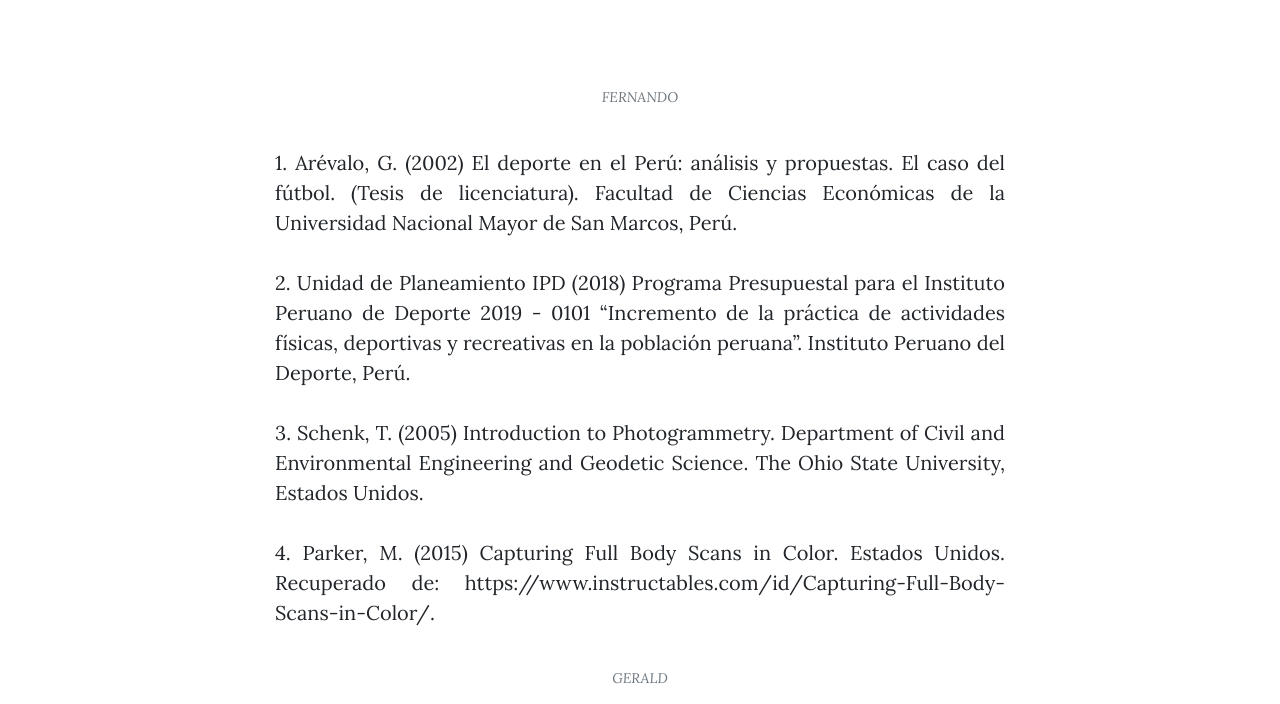
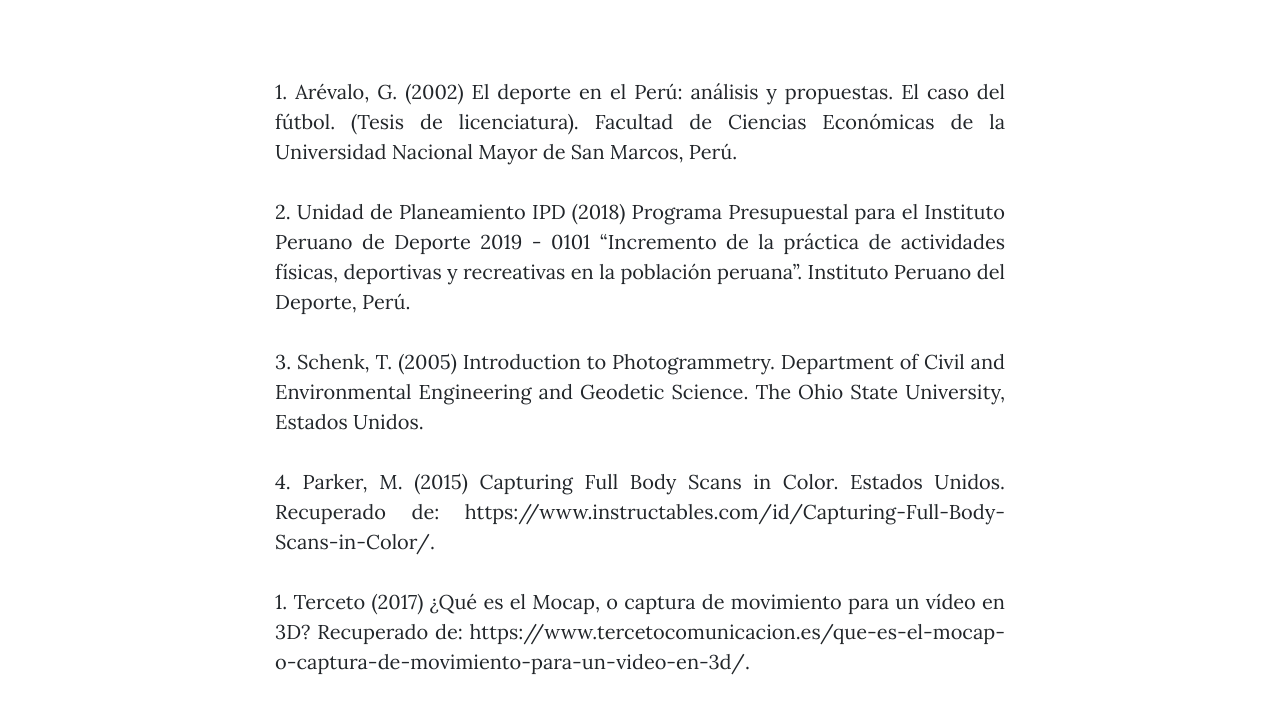
Before and after one commit to rhamsesreymundo/BIODISENO, a website: page bibliografia.html in a window 1280 px wide. Shown: the part 499-1203 px from the top of the page. Drawn offline with nearby package versions, Linux system fonts and the light colour scheme; files that its build step writes are made by us from their sources; files whose address does not match are found by name.

Commit message:
Update bibliografia.html

```diff
--- a/bibliografia.html
+++ b/bibliografia.html
@@ -58,16 +58,14 @@
 
 
 
-            <span class="caption text-muted">FERNANDO
-            </span>
+
 
             <p align="justify"> 1. Arévalo, G. (2002) El deporte en el Perú: análisis y propuestas. El caso del fútbol. (Tesis de licenciatura). Facultad de Ciencias Económicas de la Universidad Nacional Mayor de San Marcos, Perú. </p>
              <p align="justify"> 2. Unidad de Planeamiento IPD (2018) Programa Presupuestal para el Instituto Peruano de Deporte 2019 - 0101 “Incremento de la práctica de actividades físicas, deportivas y recreativas en la población peruana”. Instituto Peruano del Deporte, Perú.</p>
              <p align="justify"> 3. Schenk, T. (2005) Introduction to Photogrammetry. Department of Civil and Environmental Engineering and Geodetic Science. The Ohio State University, Estados Unidos.</p>
              <p align="justify"> 4. Parker, M. (2015) Capturing Full Body Scans in Color. Estados Unidos. Recuperado de: https://www.instructables.com/id/Capturing-Full-Body-Scans-in-Color/.</p>
 
-          <span class="caption text-muted">GERALD
-            </span>
+
 
              <p align="justify">1. Terceto (2017) ¿Qué es el Mocap, o captura de movimiento para un vídeo en 3D? Recuperado de: https://www.tercetocomunicacion.es/que-es-el-mocap-o-captura-de-movimiento-para-un-video-en-3d/. </p>
              <p align="justify">2. Pachón, Mario (2017) Vicon, una compañía especializada en captura de movimiento, adquiere IMeasureU. Recuperado de: http://gamedustria.com/vicon-una-compania-especializada-en-captura-de-movimiento-adquiere-imeasureu/. </p>
```
